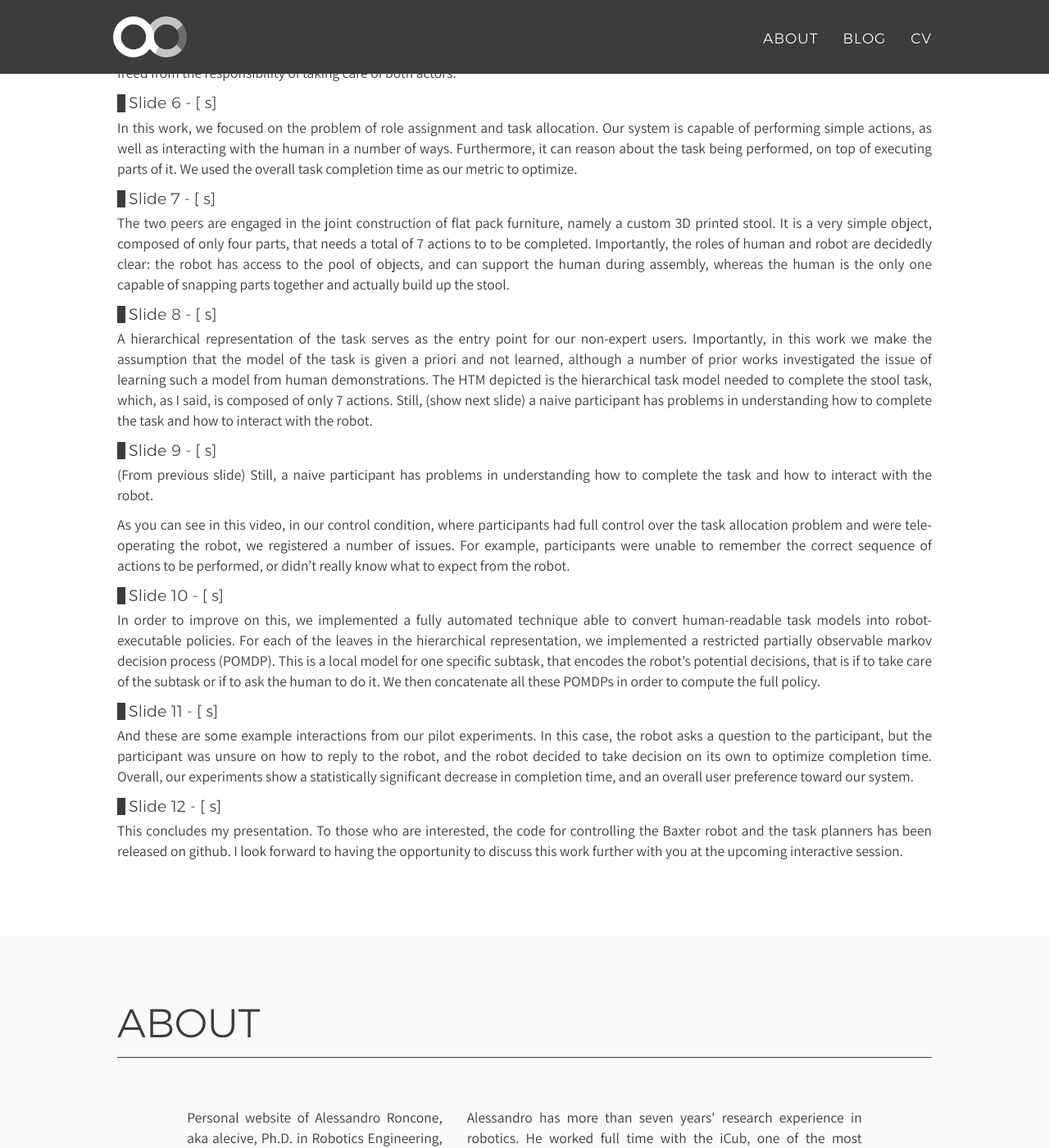
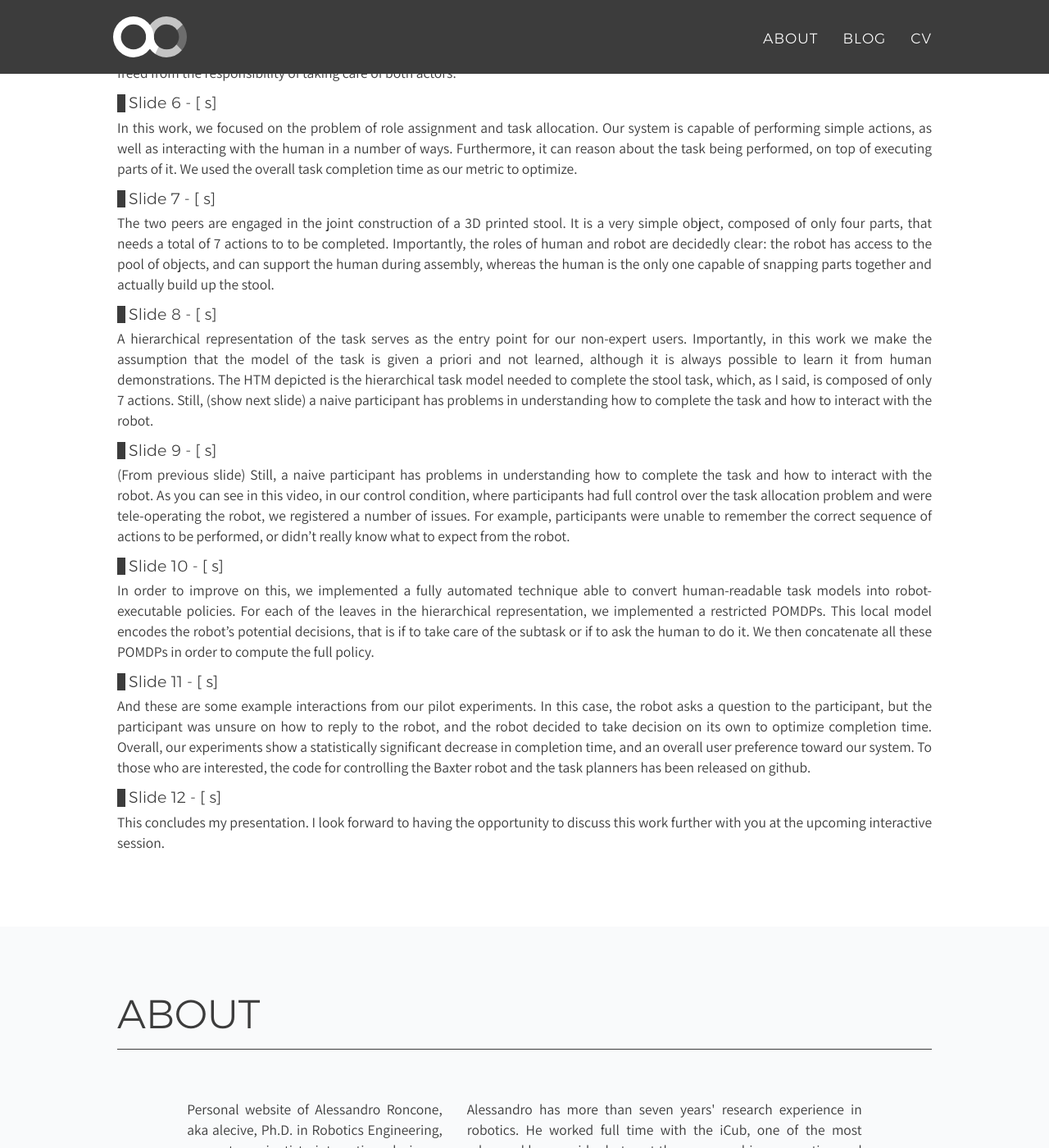
Before and after one commit to alecive/alecive.github.io, a Jekyll site: the page built from _posts/2017-05-25-ICRA17.md, in a window 1280 px wide and 1400 px high, scrolled down 745 px. Shown: the whole window at 82% size. Built offline with Jekyll 4.4.1, drawn with Linux system fonts in a browser that asks for light colours; nearby versions of some CDN libraries; some web fonts are replaced.

Commit message:
Updated talk

```diff
--- a/_posts/2017-05-25-ICRA17.md
+++ b/_posts/2017-05-25-ICRA17.md
@@ -38,26 +38,25 @@
 
 #### Slide 7 - [ s]
 
-The two peers are engaged in the joint construction of flat pack furniture, namely a custom 3D printed stool. It is a very simple object, composed of only four parts, that needs a total of 7 actions to to be completed.
+The two peers are engaged in the joint construction of a 3D printed stool. It is a very simple object, composed of only four parts, that needs a total of 7 actions to to be completed.
 Importantly, the roles of human and robot are decidedly clear: the robot has access to the pool of objects, and can support the human during assembly, whereas the human is the only one capable of snapping parts together and actually build up the stool.
 
 #### Slide 8 - [ s]
 
-A hierarchical representation of the task serves as the entry point for our non-expert users. Importantly, in this work we make the assumption that the model of the task is given a priori and not learned, although a number of prior works investigated the issue of learning such a model from human demonstrations.
+A hierarchical representation of the task serves as the entry point for our non-expert users. Importantly, in this work we make the assumption that the model of the task is given a priori and not learned, although it is always possible to learn it from human demonstrations.
 The HTM depicted is the hierarchical task model needed to complete the stool task, which, as I said, is composed of only 7 actions.
 Still, (show next slide) a naive participant has problems in understanding how to complete the task and how to interact with the robot.
 
 #### Slide 9 - [ s]
 
 (From previous slide) Still, a naive participant has problems in understanding how to complete the task and how to interact with the robot.
-
 As you can see in this video, in our control condition, where participants had full control over the task allocation problem and were tele-operating the robot, we registered a number of issues. For example, participants were unable to remember the correct sequence of actions to be performed, or didn't really know what to expect from the robot.
 
 #### Slide 10 - [ s]
 
 In order to improve on this, we implemented a fully automated technique able to convert human-readable task models into robot-executable policies.
-For each of the leaves in the hierarchical representation, we implemented a restricted partially observable markov decision process (POMDP).
-This is a local model for one specific subtask, that encodes the robot's potential decisions, that is if to take care of the subtask or if to ask the human to do it.
+For each of the leaves in the hierarchical representation, we implemented a restricted POMDPs.
+This local model encodes the robot's potential decisions, that is if to take care of the subtask or if to ask the human to do it.
 We then concatenate all these POMDPs in order to compute the full policy.
 
 #### Slide 11 - [ s]
@@ -65,8 +64,9 @@
 And these are some example interactions from our pilot experiments.
 In this case, the robot asks a question to the participant, but the participant was unsure on how to reply to the robot, and the robot decided to take decision on its own to optimize completion time.
 Overall, our experiments show a statistically significant decrease in completion time, and an overall user preference toward our system.
+To those who are interested, the code for controlling the Baxter robot and the task planners has been released on github.
 
 #### Slide 12 - [ s]
 
-This concludes my presentation. To those who are interested, the code for controlling the Baxter robot and the task planners has been released on github.
+This concludes my presentation.
 I look forward to having the opportunity to discuss this work further with you at the upcoming interactive session.
```
